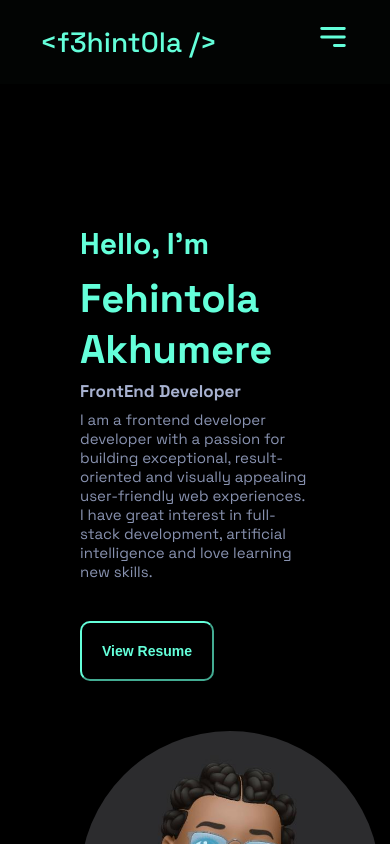
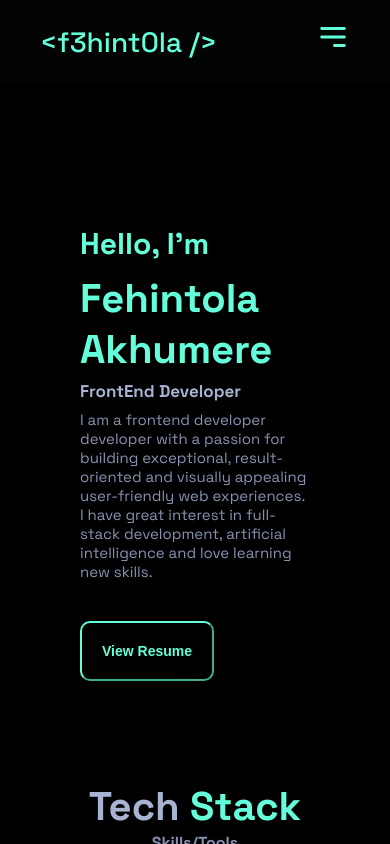
Before and after one commit to f3hint0la/portfolio-v1, a React (Create React App) app: page / in a window 390 px wide. Shown: the top 844 px of the page. Built offline with nearby package versions, Linux system fonts and the light colour scheme.

Commit message:
fix: styling

```diff
--- a/src/App.scss
+++ b/src/App.scss
@@ -12,6 +12,8 @@ html {
 
 body {
   overflow-x: hidden;
+  -webkit-overflow-scrolling: none;
+  overscroll-behavior: none;
 }
 
 .app {
--- a/src/index.scss
+++ b/src/index.scss
@@ -3,7 +3,8 @@
 body {
   margin: 0;
   font-family: "Space Grotesk", sans-serif;
-  height: 100vh;
+  height: 100vw;
+  min-height: 100vh;
   overflow-x: hidden;
   -webkit-font-smoothing: antialiased;
   -moz-osx-font-smoothing: grayscale;
--- a/src/styles/hero.module.scss
+++ b/src/styles/hero.module.scss
@@ -90,7 +90,7 @@
 
       .right {
         margin: 50px auto;
-        // display: none;
+        display: none;
       }
     }
   }
--- a/src/styles/navbar.module.scss
+++ b/src/styles/navbar.module.scss
@@ -6,6 +6,7 @@
 
 nav {
   display: flex;
+  flex-wrap: wrap;
   background-color: $nav-color;
   align-items: center;
   justify-content: space-between;
@@ -21,6 +22,7 @@ nav {
 
   ul {
     display: flex;
+    flex-wrap: wrap;
     align-items: center;
     justify-content: center;
     margin-right: 150px;
--- a/src/styles/projectcard.module.scss
+++ b/src/styles/projectcard.module.scss
@@ -31,6 +31,7 @@
 
         & > img {
           opacity: 0;
+          max-width: 100%;
         }
 
         &.lazy-load-image-loaded {
@@ -40,6 +41,7 @@
           & > img {
             opacity: 1;
             transition: opacity 0.3s;
+            max-width: 100%;
           }
         }
       }
@@ -107,6 +109,10 @@
     .content {
       .cardView {
         width: 350px;
+
+        .lazy-load-image-background {
+          max-width: 100%;
+        }
       }
     }
   }
```
